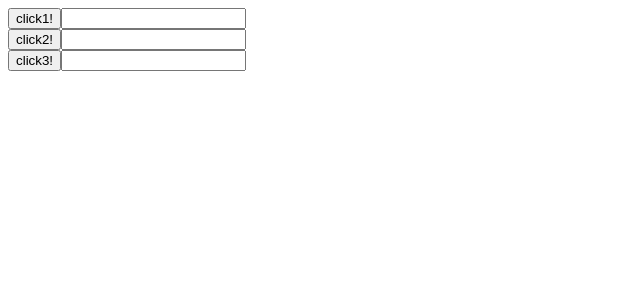
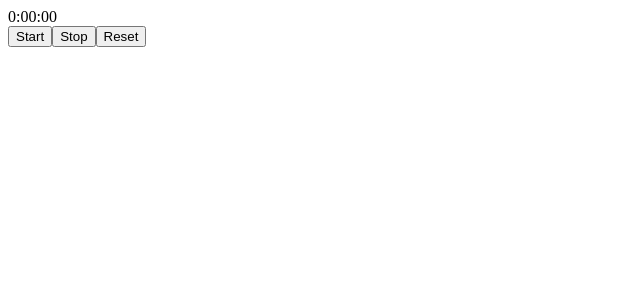
Before and after one commit to DhoniPraneeth/React, a React (Vite) app: page / in a window 1280 px wide. Shown: the top 300 px of the page, without its empty margins (0-640 px from the left). Built offline with nearby package versions, Linux system fonts and the light colour scheme.

Commit message:
Developed Stopwatch

```diff
--- a/src/App.jsx
+++ b/src/App.jsx
@@ -1,9 +1,7 @@
-import ComponentA from './UseContext/ComponentA.jsx';
-import "./UseContext/Component.css";
-import UseRef from './UseRef.jsx';
+import StopWatch from './StopWatch.jsx';
 function App() {
    return (
-      <UseRef></UseRef>
+      <StopWatch></StopWatch>
    );
 }
 export default App
--- /dev/null
+++ b/src/StopWatch.jsx
@@ -0,0 +1,49 @@
+import React,{ useState,useRef,useEffect } from "react";
+
+function StopWatch(){
+    const [isRunning,setIsRunning]=useState(false);
+    const [elapsedTime,setElapsedTime]=useState(0);
+    const intervalRefId=useRef(null);
+    const startTimeRef=useRef(0);
+    useEffect(()=>{
+        if(isRunning){
+            intervalRefId.current=setInterval(()=>{
+                setElapsedTime(Date.now()-startTimeRef.current);
+            },10);
+        }
+        return()=>{
+            clearInterval(intervalRefId.current);
+        }
+    },[isRunning]);
+    function start(){
+        setIsRunning(true);
+        startTimeRef.current=Date.now()-elapsedTime;
+    }
+    function stop(){
+        setIsRunning(false);
+    }
+    function reset(){
+        setElapsedTime(0);
+        setIsRunning(false);
+    }
+    function format(){
+        let hours=Math.floor(elapsedTime/(1000*60*60));
+        let minutes=Math.floor(elapsedTime/(1000*60)%60);
+        let seconds=Math.floor(elapsedTime/(1000)%60);
+        let milliseconds=Math.floor((elapsedTime%1000)/10);
+        hours
+        minutes=String(minutes).padStart(2,"0");
+        seconds=String(seconds).padStart(2,"0");
+        milliseconds=String(milliseconds).padStart(2,"0");
+        return `${hours}:${minutes}:${seconds}`;
+    }
+    return(<div className="Stopwatch">
+        <div className="display">{format()}</div>
+        <div className="controls">
+            <button className="start" onClick={start}>Start</button>
+            <button className="stop" onClick={stop}>Stop</button>
+            <button className="reset" onClick={reset}>Reset</button>
+        </div>
+    </div>);
+}
+export default StopWatch;
```
